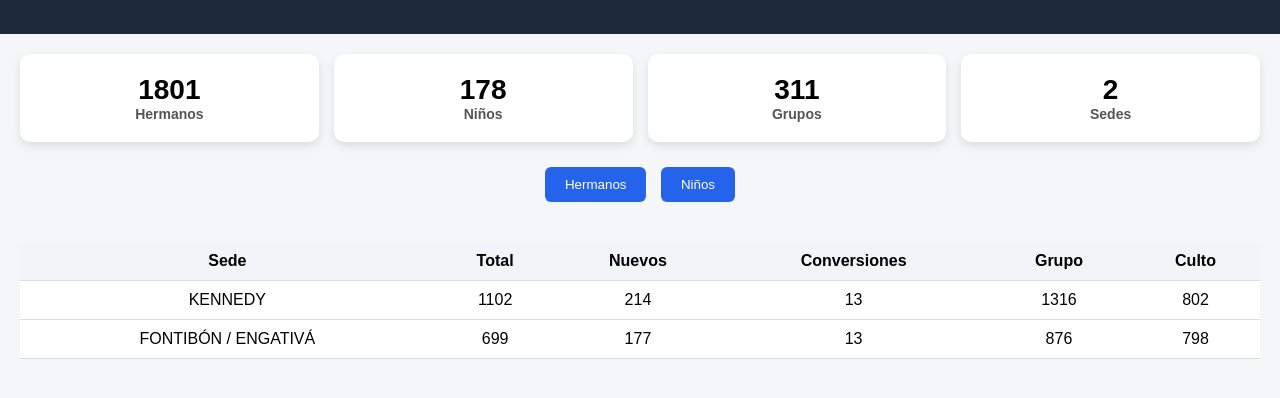
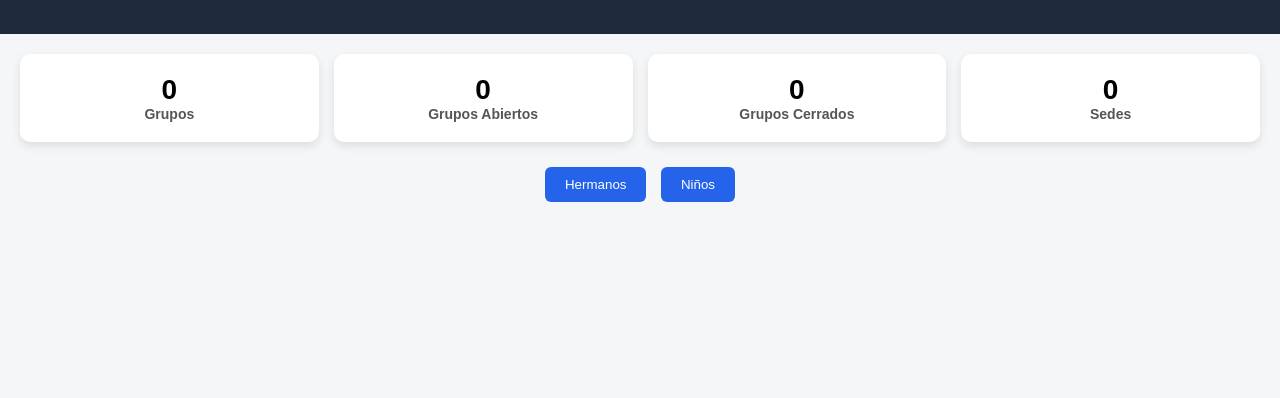
Before and after one commit to Brayn1822/dASBOARD, a plain HTML site: page index.html in a window 1280 px wide. Shown: the part 76-474 px from the top of the page. Drawn offline with Linux system fonts and the light colour scheme.

Commit message:
Update index.html

```diff
--- a/index.html
+++ b/index.html
@@ -12,10 +12,10 @@
 </header>
 
 <section class="cards">
-  <div class="card" id="totalHermanos">0<br><span>Hermanos</span></div>
-  <div class="card" id="totalNinos">0<br><span>Niños</span></div>
-  <div class="card" id="totalGrupos">0<br><span>Grupos</span></div>
-  <div class="card" id="totalSedes">0<br><span>Sedes</span></div>
+  <div class="card" id="cardGrupos">0<span>Grupos</span></div>
+  <div class="card" id="cardAbiertos">0<span>Grupos Abiertos</span></div>
+  <div class="card" id="cardCerrados">0<span>Grupos Cerrados</span></div>
+  <div class="card" id="cardSedes">0<span>Sedes</span></div>
 </section>
 
 <section class="filters">
@@ -24,7 +24,7 @@
 </section>
 
 <section class="table-container">
-  <table id="tablaAsistencia">
+  <table>
     <thead id="thead"></thead>
     <tbody id="tbody"></tbody>
   </table>
@@ -32,6 +32,5 @@
 
 <script src="js/data-asistencia.js"></script>
 <script src="js/asistencia.js"></script>
-
 </body>
 </html>
```
